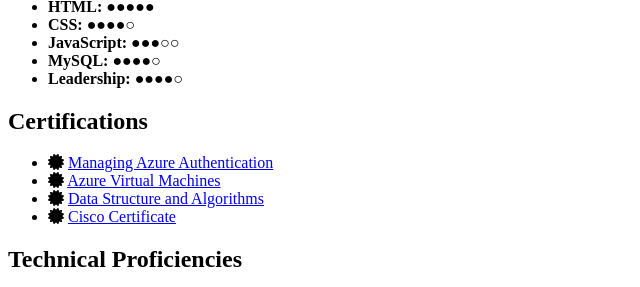
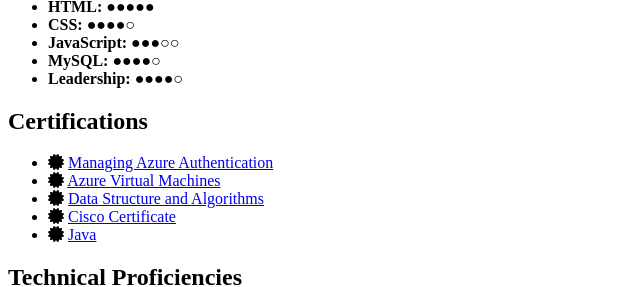
Before and after one commit to Hermi-git/-UGR-9777-15-portfolio-profile-html-css-js., a plain HTML site: page src/resume.html in a window 1280 px wide. Shown: the part 783-1070 px from the top of the page, without its empty margins (0-640 px from the left). Drawn offline with Linux system fonts and the light colour scheme.

Commit message:
adding certeficate on resume page

```diff
--- a/src/resume.html
+++ b/src/resume.html
@@ -129,6 +129,10 @@
             <i class="fas fa-certificate"></i>
             <a href="Cisco_certificate.pdf" target="_blank">Cisco Certificate</a>
         </li>
+         <li>
+            <i class="fas fa-certificate"></i>
+            <a href="java.pdf" target="_blank">Java</a>
+        </li>
 
     </ul>
 </section>
```
